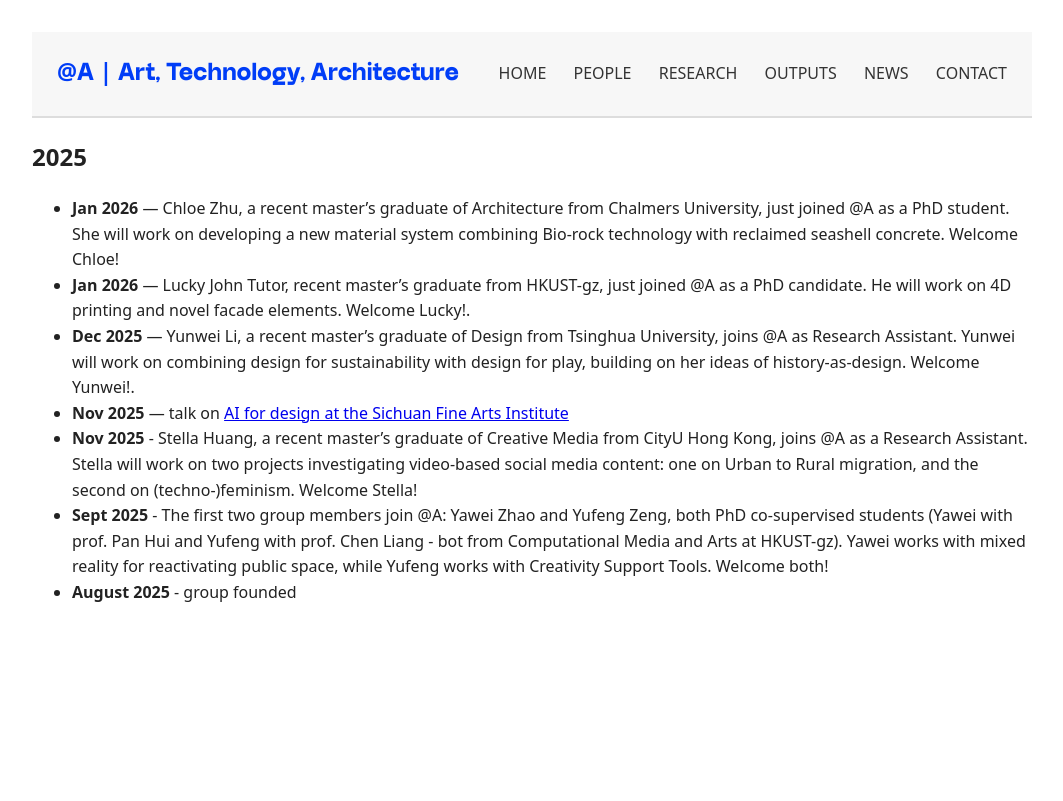
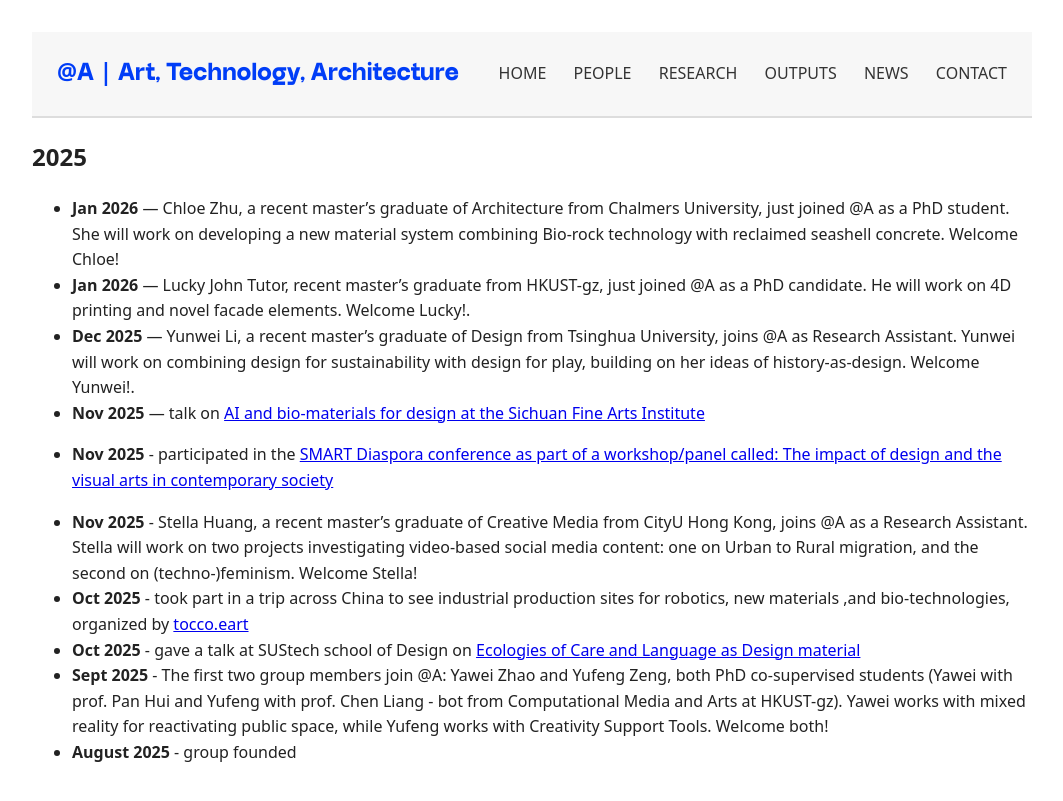
Before and after one commit to anqua/at-a, a Jekyll site: the page built from news.md, in a window 1280 px wide. Shown: the top 801 px of the page, without its empty margins (108-1171 px from the left). Built offline with Jekyll 4.4.1, drawn with Linux system fonts in a browser that asks for light colours; some web fonts are replaced.

Commit message:
Update news.md

```diff
--- a/news.md
+++ b/news.md
@@ -8,7 +8,11 @@ title: News
 - **Jan 2026** — Chloe Zhu, a recent master's graduate of Architecture from Chalmers University, just joined @A as a PhD student. She will work on developing a new material system combining Bio-rock technology with reclaimed seashell concrete. Welcome Chloe!
 - **Jan 2026** — Lucky John Tutor, recent master's graduate from HKUST-gz, just joined @A as a PhD candidate. He will work on 4D printing and novel facade elements. Welcome Lucky!.
 - **Dec 2025** — Yunwei Li, a recent master's graduate of Design from Tsinghua University, joins @A as Research Assistant. Yunwei will work on combining design for sustainability with design for play, building on her ideas of history-as-design. Welcome Yunwei!.
-- **Nov 2025** — talk on <a href="https://mp.weixin.qq.com/s/cJqItKSQhdcrjMCkMWmffA" target="_blank" rel="noopener">AI for design at the Sichuan Fine Arts Institute</a>
+- **Nov 2025** — talk on <a href="https://mp.weixin.qq.com/s/cJqItKSQhdcrjMCkMWmffA" target="_blank" rel="noopener">AI and bio-materials for design at the Sichuan Fine Arts Institute</a>
+- **Nov 2025** - participated in the <a href="https://www.linkedin.com/feed/update/urn:li:activity:7396896105701085184/" target="_blank" rel="noopener">SMART Diaspora conference as part of a workshop/panel called: The impact of design and the visual arts in contemporary society</a>
+
 - **Nov 2025** - Stella Huang, a recent master's graduate of Creative Media from CityU Hong Kong, joins @A as a Research Assistant. Stella will work on two projects investigating video-based social media content: one on Urban to Rural migration, and the second on (techno-)feminism. Welcome Stella!
+- **Oct 2025** - took part in a trip across China to see industrial production sites for robotics, new materials ,and bio-technologies, organized by <a href="https://tocco.earth/" target="_blank" rel="noopener">tocco.eart</a>
+- **Oct 2025** - gave a talk at SUStech school of Design on <a href="[https://tocco.earth/](https://www.linkedin.com/feed/update/urn:li:activity:7381562066630840320/)" target="_blank" rel="noopener">Ecologies of Care and Language as Design material</a>
 - **Sept 2025** - The first two group members join @A: Yawei Zhao and Yufeng Zeng, both PhD co-supervised students (Yawei with prof. Pan Hui and Yufeng with prof. Chen Liang - bot from Computational Media and Arts at HKUST-gz). Yawei works with mixed reality for reactivating public space, while Yufeng works with Creativity Support Tools. Welcome both!
 - **August 2025** - group founded
```
